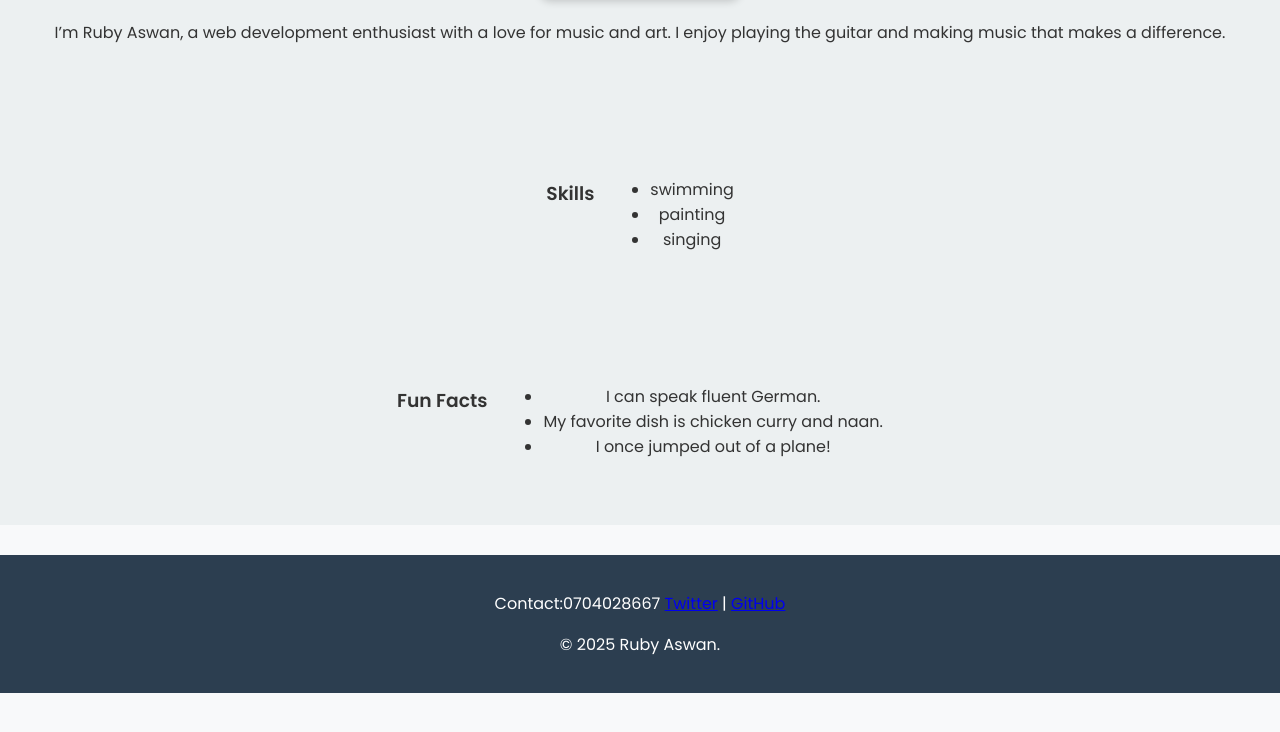
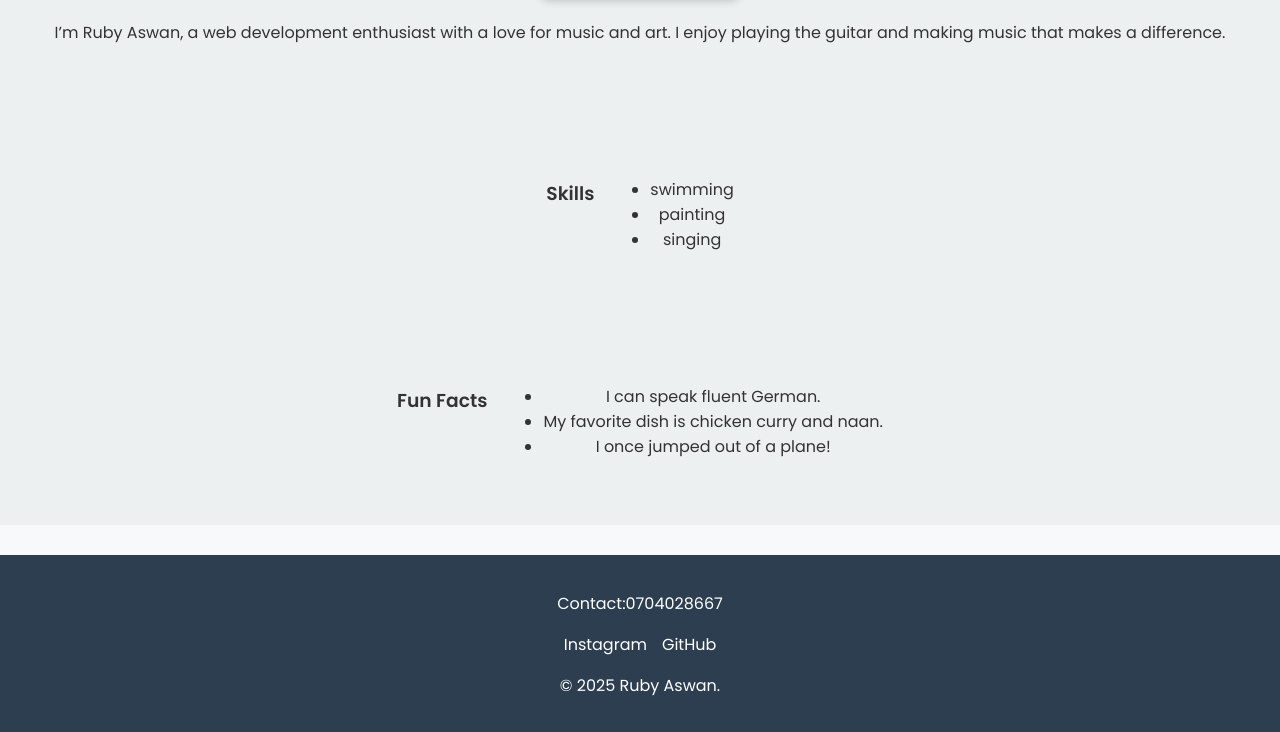
Before and after one commit to RUBY67-star/aswan, a plain HTML site: page about.html in a window 1280 px wide. Shown: the part 675-1407 px from the top of the page. Before the commit the page ends 1368 px from the top, so only its background shows below. Drawn offline with Linux system fonts and the light colour scheme.

Commit message:
Update about.html

```diff
--- a/about.html
+++ b/about.html
@@ -50,8 +50,10 @@
     <!-- Footer -->
     <footer>
         <p>Contact:0704028667
-           <a href="https://twitter.com/yourprofile">Twitter</a> |
-           <a href="https://github.com/yourprofile">GitHub</a></p>
+        <ul>
+            <li><a href="https://www.instagram.com/forever_ruby">Instagram</a></li>
+            <li><a href="https://github.com/RUBY67-star">GitHub</a></li>
+        </ul>
         <p>&copy; 2025 Ruby Aswan.</p>
     </footer>
 </body>
```
